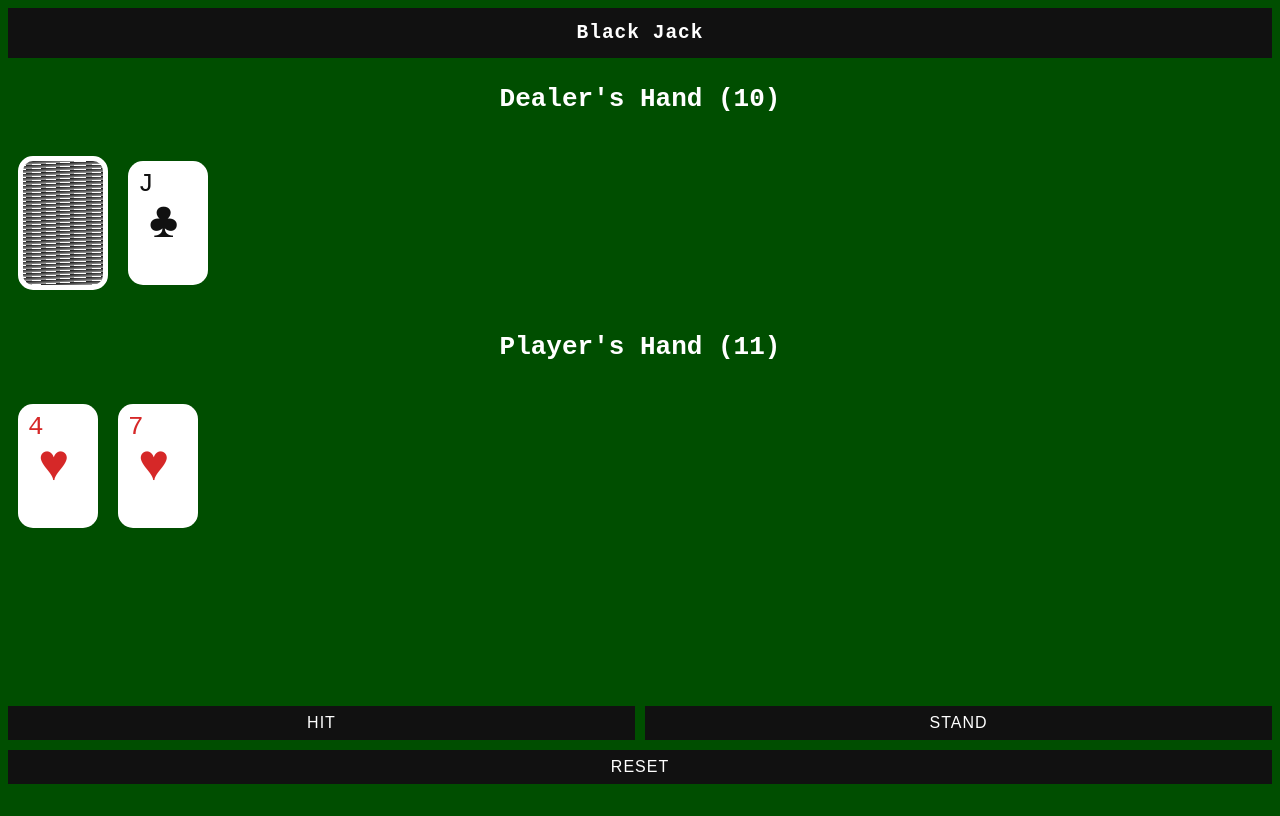
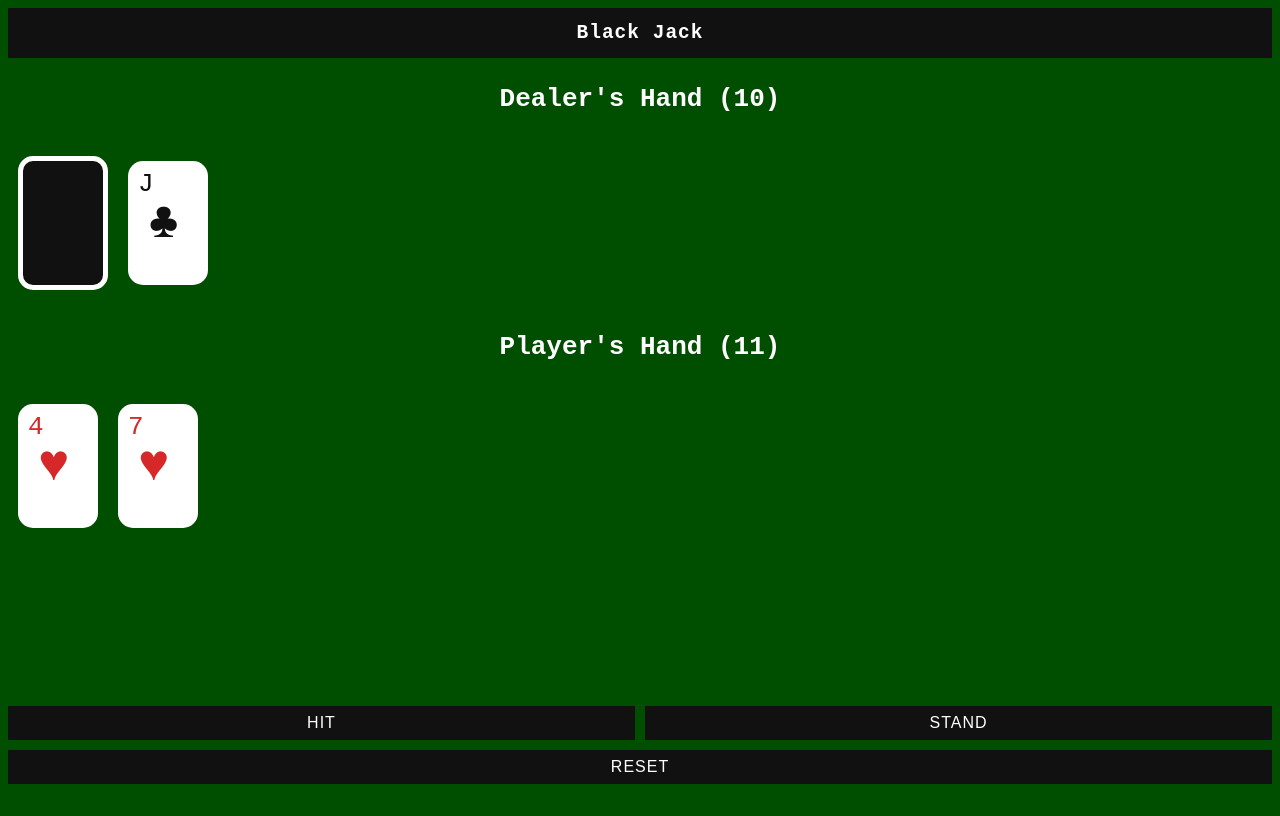
Before and after one commit to rvgpl/blackjack, a React (Create React App) app: page / in a window 1280 px wide. Built offline with nearby package versions, Linux system fonts and the light colour scheme.

Commit message:
Modify hidden card css

```diff
--- a/src/components/Card/Card.css
+++ b/src/components/Card/Card.css
@@ -13,17 +13,7 @@
 }
 
 .card-hidden {
-  background-image: linear-gradient(
-    176deg,
-    #ffffff 8.33%,
-    #222 8.33%,
-    #999 50%,
-    #ffffff 50%,
-    #ffffff 58.33%,
-    #222 58.33%,
-    #999 100%
-  );
-  background-size: 60px 4px;
+  background-color: var(--black);
   border: 5px solid white;
   cursor: default;
 }
```
